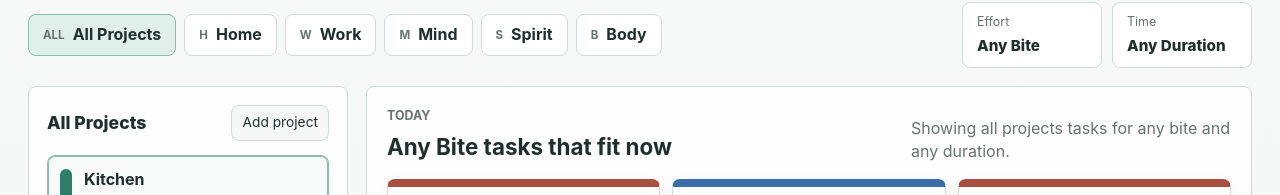
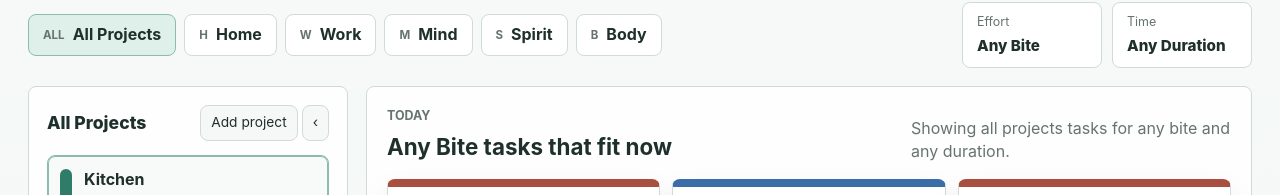
Before and after one commit to TXredking/drift_time, a React (Vite) app: page / in a window 1280 px wide. Shown: the part 110-305 px from the top of the page. Built offline with nearby package versions, Linux system fonts and the light colour scheme.

Commit message:
Implement M4 Task 1.

```diff
--- a/src/App.css
+++ b/src/App.css
@@ -154,6 +154,10 @@
   max-width: 1320px;
 }
 
+.workspace.sidebar-collapsed {
+  grid-template-columns: 2.75rem minmax(0, 1fr);
+}
+
 .sidebar,
 .grid-panel {
   background: rgba(255, 255, 255, 0.82);
@@ -163,6 +167,12 @@
 
 .sidebar {
   padding: 18px;
+  transition: width 0.15s ease;
+}
+
+.sidebar.collapsed {
+  overflow: hidden;
+  padding: 10px;
 }
 
 .sidebar-heading {
@@ -170,6 +180,30 @@
   display: flex;
   justify-content: space-between;
   margin-bottom: 14px;
+}
+
+.sidebar-heading-actions {
+  display: flex;
+  align-items: center;
+  gap: 4px;
+  margin-left: auto;
+}
+
+.sidebar-toggle {
+  background: none;
+  border: 1px solid transparent;
+  border-radius: 4px;
+  color: inherit;
+  cursor: pointer;
+  font: inherit;
+  font-size: 1rem;
+  line-height: 1;
+  min-height: auto;
+  padding: 4px 8px;
+}
+
+.sidebar-toggle:hover {
+  border-color: var(--border);
 }
 
 .sidebar-heading span {
--- a/src/App.tsx
+++ b/src/App.tsx
@@ -170,6 +170,16 @@ function App() {
 
       return nextGridState.state
     })
+  }
+
+  function toggleSidebar() {
+    setAppState((current) => ({
+      ...current,
+      preferences: {
+        ...current.preferences,
+        sidebarCollapsed: !current.preferences.sidebarCollapsed,
+      },
+    }))
   }
 
   function resetFilters() {
@@ -489,16 +499,45 @@ function App() {
         </div>
       </section>
 
-      <section className="workspace">
-        <aside className="sidebar" aria-label="Projects">
+      <section
+        className={
+          appState.preferences.sidebarCollapsed
+            ? 'workspace sidebar-collapsed'
+            : 'workspace'
+        }
+      >
+        <aside
+          className={
+            appState.preferences.sidebarCollapsed ? 'sidebar collapsed' : 'sidebar'
+          }
+          aria-label="Projects"
+        >
           <div className="sidebar-heading">
-            <span>{selectedContextLabel}</span>
-            <button onClick={openAddProjectForm} type="button">
-              Add project
-            </button>
+            {!appState.preferences.sidebarCollapsed && (
+              <span>{selectedContextLabel}</span>
+            )}
+            <div className="sidebar-heading-actions">
+              {!appState.preferences.sidebarCollapsed && (
+                <button onClick={openAddProjectForm} type="button">
+                  Add project
+                </button>
+              )}
+              <button
+                aria-label={
+                  appState.preferences.sidebarCollapsed
+                    ? 'Expand sidebar'
+                    : 'Collapse sidebar'
+                }
+                className="sidebar-toggle"
+                onClick={toggleSidebar}
+                type="button"
+              >
+                {appState.preferences.sidebarCollapsed ? '›' : '‹'}
+              </button>
+            </div>
           </div>
 
-          {projectForm ? (
+          {!appState.preferences.sidebarCollapsed && projectForm ? (
             <form className="editor-form" onSubmit={saveProject}>
               <label>
                 Project name
@@ -569,7 +608,7 @@ function App() {
             </form>
           ) : null}
 
-          <div className="project-list">
+          {!appState.preferences.sidebarCollapsed && <div className="project-list">
             {selectedProjects.map((project) => (
               <article
                 className={
@@ -615,7 +654,7 @@ function App() {
                 </div>
               </article>
             ))}
-          </div>
+          </div>}
         </aside>
 
         <section className="grid-panel" aria-label="Task grid">
--- a/src/lib/constants.ts
+++ b/src/lib/constants.ts
@@ -14,6 +14,7 @@ export const DEFAULT_PREFERENCES: Preferences = {
   selectedEffortSize: 'any',
   selectedTimeWindow: 'any',
   pinnedTaskIds: [],
+  sidebarCollapsed: false,
 }
 
 export const PLACEHOLDERS = [
--- a/src/types/app.ts
+++ b/src/types/app.ts
@@ -41,6 +41,7 @@ export type Preferences = {
   selectedEffortSize: EffortFilter
   selectedTimeWindow: TimeWindowFilter
   pinnedTaskIds: string[]
+  sidebarCollapsed: boolean
 }
 
 export type AppState = {
```
